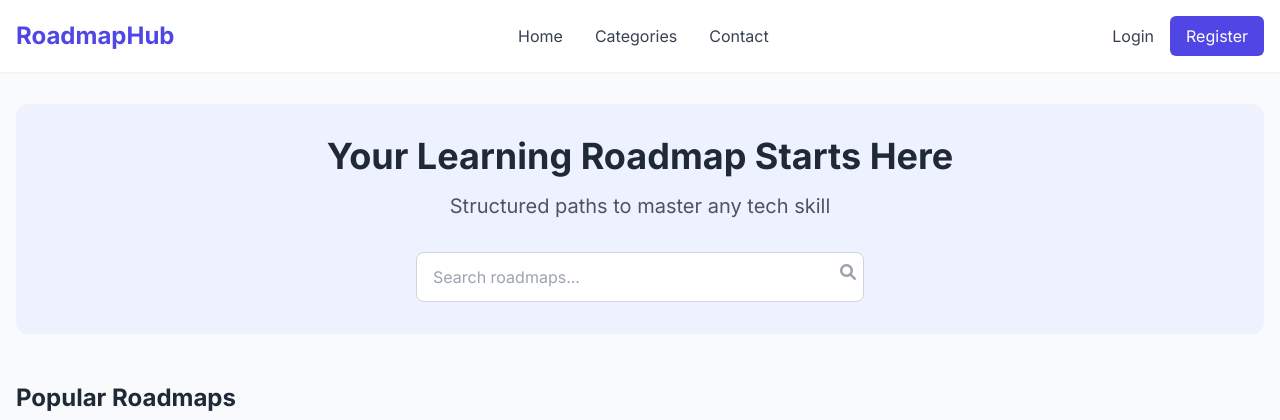
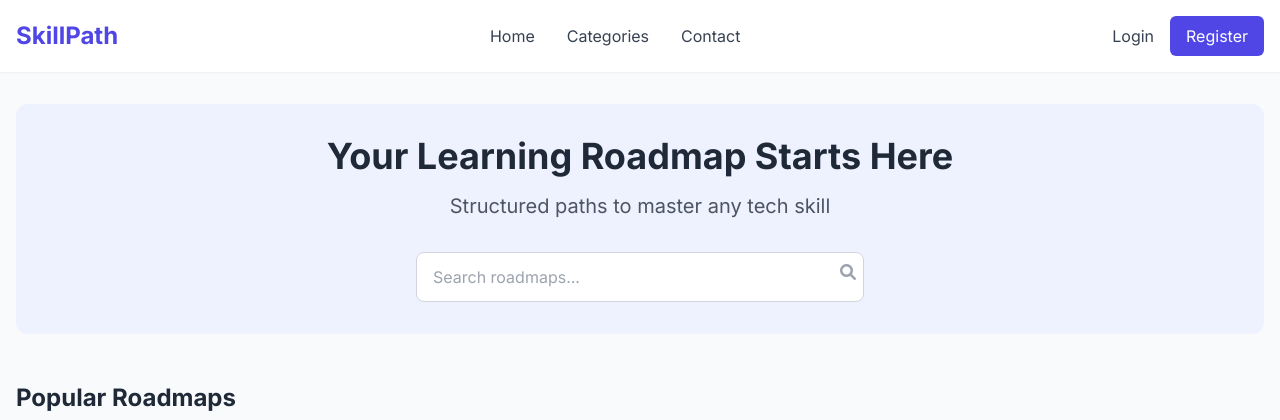
Before and after one commit to Oryel/blackboxai-1743483339486, a PHP site: page /index.php in a window 1280 px wide. Shown: the top 420 px of the page. Run offline with PHP 8.4, Linux system fonts and the light colour scheme; some libraries are stand-ins or nearby versions.

Commit message:
Add header.php 1743483728623

```diff
--- a/header.php
+++ b/header.php
@@ -25,7 +25,7 @@
 <body class="bg-gray-50">
     <header class="bg-white shadow-sm">
         <div class="container mx-auto px-4 py-4 flex justify-between items-center">
-            <a href="index.php" class="text-2xl font-bold text-indigo-600">RoadmapHub</a>
+            <a href="index.php" class="text-2xl font-bold text-indigo-600">SkillPath</a>
             <nav class="hidden md:flex space-x-8">
                 <a href="index.php" class="text-gray-700 hover:text-indigo-600">Home</a>
                 <a href="#" class="text-gray-700 hover:text-indigo-600">Categories</a>
```
